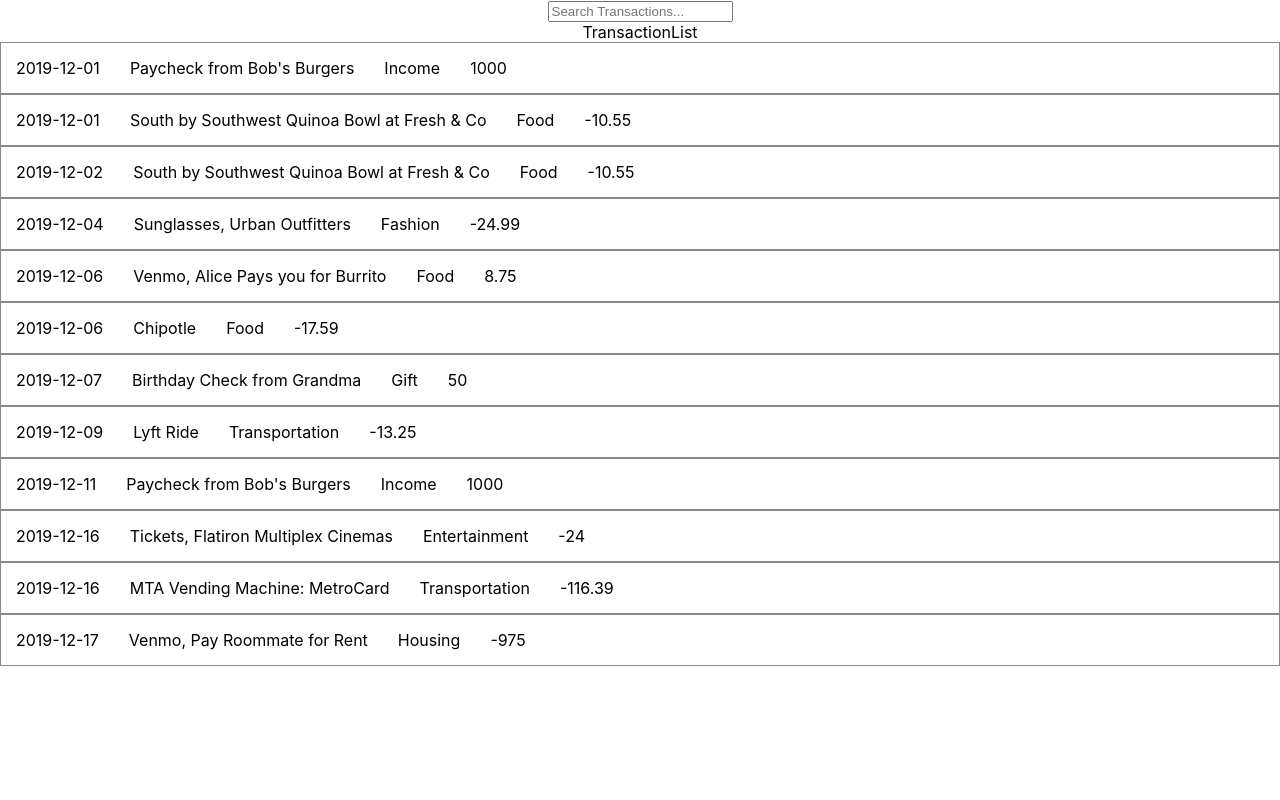
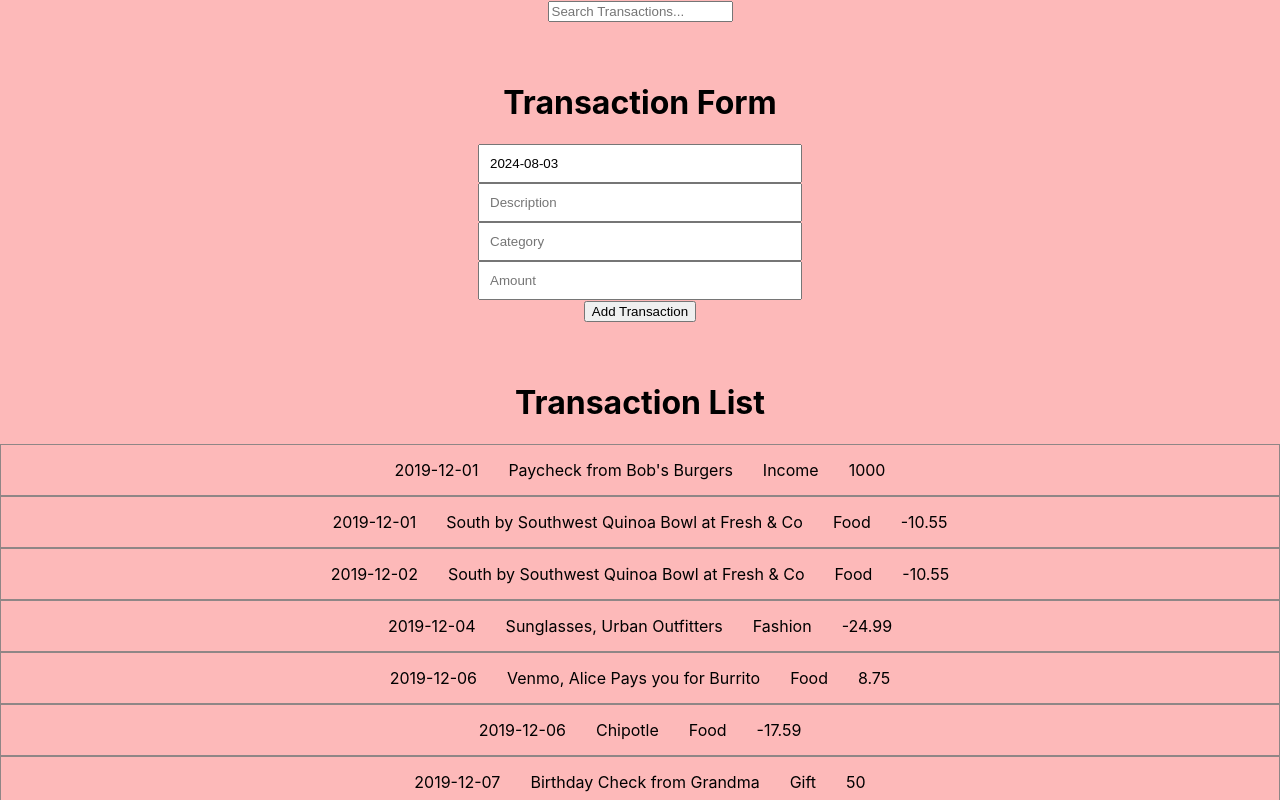
Before and after one commit to Gift-World/Bank-of-Flatiron, a React (Create React App) app: page / in a window 1280 px wide. Shown: the top 800 px of the page. Built offline with nearby package versions, Linux system fonts and the light colour scheme; data requests are answered from the project's data file.

Commit message:
Added Post method and added submit transaction form

```diff
--- a/db.json
+++ b/db.json
@@ -1,88 +1,89 @@
 {
   "transactions": [
     {
-        "id": 1,
+      "id": "1",
       "date": "2019-12-01",
       "description": "Paycheck from Bob's Burgers",
       "category": "Income",
       "amount": 1000
     },
     {
-        "id": 2,
+      "id": "2",
       "date": "2019-12-01",
       "description": "South by Southwest Quinoa Bowl at Fresh & Co",
       "category": "Food",
       "amount": -10.55
     },
     {
-        "id": 3,
+      "id": "3",
       "date": "2019-12-02",
       "description": "South by Southwest Quinoa Bowl at Fresh & Co",
       "category": "Food",
       "amount": -10.55
     },
     {
-        "id": 4,
+      "id": "4",
       "date": "2019-12-04",
       "description": "Sunglasses, Urban Outfitters",
       "category": "Fashion",
       "amount": -24.99
     },
     {
-        "id": 5,
+      "id": "5",
       "date": "2019-12-06",
       "description": "Venmo, Alice Pays you for Burrito",
       "category": "Food",
       "amount": 8.75
     },
     {
-        "id": 6,
+      "id": "6",
       "date": "2019-12-06",
       "description": "Chipotle",
       "category": "Food",
       "amount": -17.59
     },
     {
-        "id": 7,
+      "id": "7",
       "date": "2019-12-07",
       "description": "Birthday Check from Grandma",
       "category": "Gift",
       "amount": 50
     },
     {
-        "id": 8,
+      "id": "8",
       "date": "2019-12-09",
       "description": "Lyft Ride",
       "category": "Transportation",
       "amount": -13.25
     },
     {
-        "id": 9,
+      "id": "9",
       "date": "2019-12-11",
       "description": "Paycheck from Bob's Burgers",
       "category": "Income",
       "amount": 1000
     },
     {
-        "id": 10,
+      "id": "10",
       "date": "2019-12-16",
       "description": "Tickets, Flatiron Multiplex Cinemas",
       "category": "Entertainment",
       "amount": -24
     },
     {
-        "id": 11,
+      "id": "11",
       "date": "2019-12-16",
       "description": "MTA Vending Machine: MetroCard",
       "category": "Transportation",
       "amount": -116.39
     },
     {
-        "id": 12,
+      "id": "12",
       "date": "2019-12-17",
       "description": "Venmo, Pay Roommate for Rent",
       "category": "Housing",
       "amount": -975
     }
+
   ]
 }
--- a/src/App.css
+++ b/src/App.css
@@ -1,14 +1,26 @@
 .App {
   text-align: center;
+  background-color: rgb(253, 185, 185);
 }
-.tableData{
+
+.form-items {
+  padding: 40px;
+}
+.form-input {
+  padding: 10px;
+  width: 300px;
+}
+.tableData {
   /* background-color: red; */
   padding: 15px;
   /* border: 1px solid red; */
 }
-.tableDiv{
+.tableDiv {
   /* background-color: ; */
   border: 1px solid rgb(143, 134, 134);
+  display: flex;
+  justify-content: center;
+  /* align-items: center; */
 }
 
 .App-logo {
--- a/src/components/App.js
+++ b/src/components/App.js
@@ -1,4 +1,5 @@
 import "../App.css";
+import Form from "./Form";
 import SearchBar from "./SearchBar";
 import TransactionList from "./TransactionList";
 
@@ -6,6 +7,7 @@
   return (
     <div className="App">
       <SearchBar/>
+      <Form/>
       <TransactionList />
     </div>
   );
--- /dev/null
+++ b/src/components/Form.js
@@ -0,0 +1,90 @@
+import React, { useState } from "react";
+
+function Form() {
+  const [date, setDate] = useState("2024-08-03");
+  const [description, setDescription] = useState("");
+  const [category, setCategory] = useState("");
+  const [amount, setAmount] = useState("")
+//    console.log(date);
+//    console.log(description);
+//    console.log(category);
+//    console.log(amount);
+
+  const handleOnChangeDate = (e) => setDate(e.target.value);
+  const handleOnChangeDescription = (e) => setDescription(e.target.value);
+  const handleOnChangeCategory = (e) => setCategory(e.target.value);
+  const handleOnChangeAmount = (e) => setAmount(e.target.value);
+  const handleSubmitForm=(e)=>{
+    e.preventDefault()
+
+    const formData={
+        date:date,
+        description:description,
+        category:category
+    }
+    // console.log("datass");
+    // console.log(formData);
+    fetch("http://localhost:3000/transactions",{
+        method:"POST",
+        headers:{
+            "Content-Type":"application/json",
+            "Accept":"application/json"
+        },
+        body:JSON.stringify(formData)
+
+    })
+.then(res=>res.json())
+.then(data=>data("posted successfully"))
+.catch(error=>console.log(error))
+
+
+    setDate("")
+    setDescription("")
+    setCategory("")
+    setAmount("")
+  }
+  return (
+    <div className="form">
+      <form className="form-items" onSubmit={handleSubmitForm}>
+        <div>
+          <h1>Transaction Form</h1>
+        </div>
+        <div>
+          <input className="form-input" type="text" placeholder="Date" value={date}
+          onChange={handleOnChangeDate}
+          ></input>
+        </div>
+
+        <div>
+          <div>
+            <input className="form-input"
+              type="text"
+              placeholder="Description"
+              value={description}
+              onChange={handleOnChangeDescription}
+            ></input>
+          </div>
+          <input
+          className="form-input"
+            type="text"
+            placeholder="Category"
+            value={category}
+            onChange={handleOnChangeCategory}
+          ></input>
+        </div>
+        <div>
+          <input
+          className="form-input"
+          type="text" placeholder="Amount" value={amount}
+          onChange={handleOnChangeAmount}
+          ></input>
+        </div>
+        <div>
+          <input type="submit" value="Add Transaction"></input>
+        </div>
+      </form>
+    </div>
+  );
+}
+
+export default Form;
--- a/src/components/TransactionList.js
+++ b/src/components/TransactionList.js
@@ -16,7 +16,7 @@
   ;
   return (
     <div>
-      TransactionList
+      <h1>Transaction List</h1>
       {displayList}
     </div>
   );
```
Lines whose indentation alone changed are shown as unchanged.
